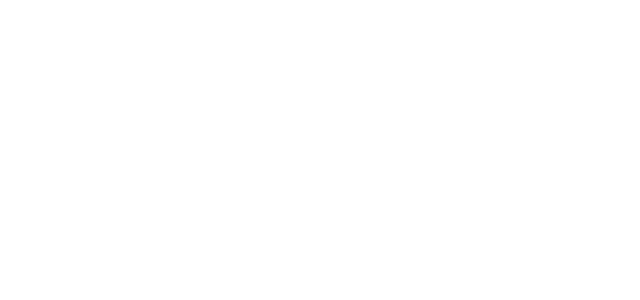
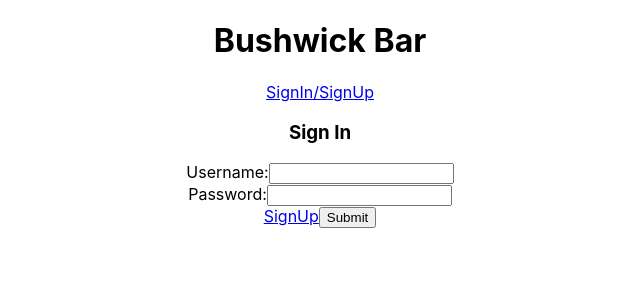
Before and after one commit to sidneypaucar/Bushwick-Bar, a React (Create React App) app in the folder client/: page /signin in a window 1280 px wide. Shown: the top 300 px of the page, without its empty margins (320-960 px from the left). Built offline with nearby package versions, Linux system fonts and the light colour scheme.

Commit message:
SignIn.jsx

```diff
--- a/client/src/App.js
+++ b/client/src/App.js
@@ -1,11 +1,20 @@
 import './App.css';
+import Layout from './layouts/Layout';
+import {Switch, Route} from 'react-router-dom'
+import SignIn from './screens/SignIn';
 
 function App() {
   return (
     <div className="App">
-
+      <Layout>
+        <Switch>
+          <Route path='/signin'>
+            <SignIn />
+          </Route>
+        </Switch>
+      </Layout>
     </div>
-  );
+  )
 }
 
 export default App;
--- /dev/null
+++ b/client/src/layouts/Layout.jsx
@@ -0,0 +1,13 @@
+import { Link } from 'react-router-dom'
+
+export default function Layout(props) {
+  return (
+    <div>
+      <header>
+        <h1>Bushwick Bar</h1>
+        <Link to='/signin'>SignIn/SignUp</Link>
+      </header>
+      {props.children}
+    </div>
+  )
+}
--- /dev/null
+++ b/client/src/screens/SignIn.jsx
@@ -0,0 +1,46 @@
+import { useState } from 'react'
+import { Link } from 'react-router-dom';
+
+export default function SignIn() {
+  const [formData, setFormData] = useState({
+    username: '',
+    password: '',
+  })
+  const { username, password } = formData;
+
+  const handleChange = (e) => {
+    const { name, value } = e.target;
+    setFormData(prevState => ({
+      ...prevState,
+      [name]: value,
+    }))
+  }
+
+  return (
+    <form>
+      <h3>Sign In</h3>
+      <label>
+        Username:
+        <input
+          type='text'
+          name='username'
+          value={username}
+          onChange={handleChange}
+        />
+      </label>
+      <br />
+      <label>
+        Password:
+        <input
+          type='password'
+          name='password'
+          value={password}
+          onChange={handleChange}
+        />
+      </label>
+      <br />
+      <Link to='/signup'>SignUp</Link>
+      <button>Submit</button>
+    </form>
+  )
+}
```
Also changed, not shown: client/src/components/Layout/Layout.js (deleted).
